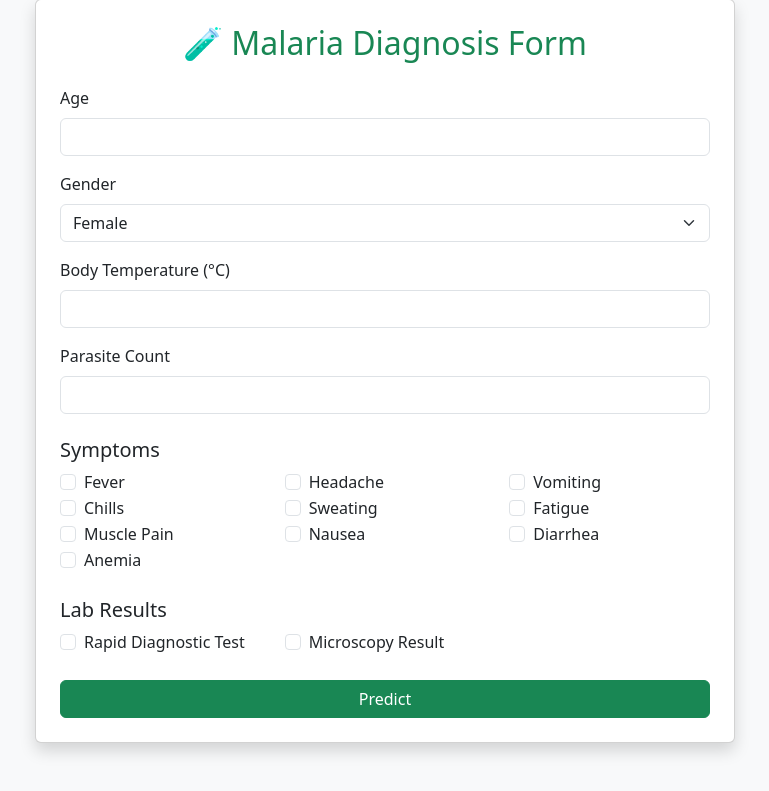
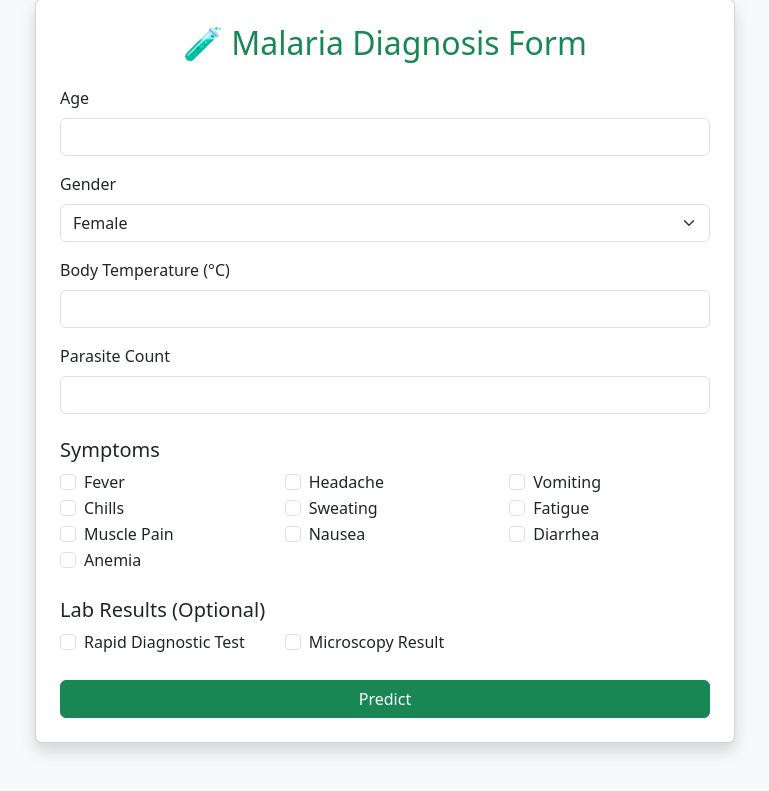
Before and after one commit to Benny499/malaria-prediction-app, a Flask app: page / in a window 1280 px wide. Shown: the part 49-840 px from the top of the page, without its empty margins (255-1024 px from the left). Run offline with Flask 3, Linux system fonts and the light colour scheme; parts of the project's set-up code (start-up, migrations or seed data) failed here and were passed over.

```diff
--- a/templates/form.html
+++ b/templates/form.html
@@ -50,7 +50,7 @@
                 {% endfor %}
             </div>
 
-            <h5 class="mt-4">Lab Results</h5>
+            <h5 class="mt-4">Lab Results (Optional)</h5>
             <div class="row mb-4">
                 <div class="col-6 col-md-4">
                     <div class="form-check">
```
